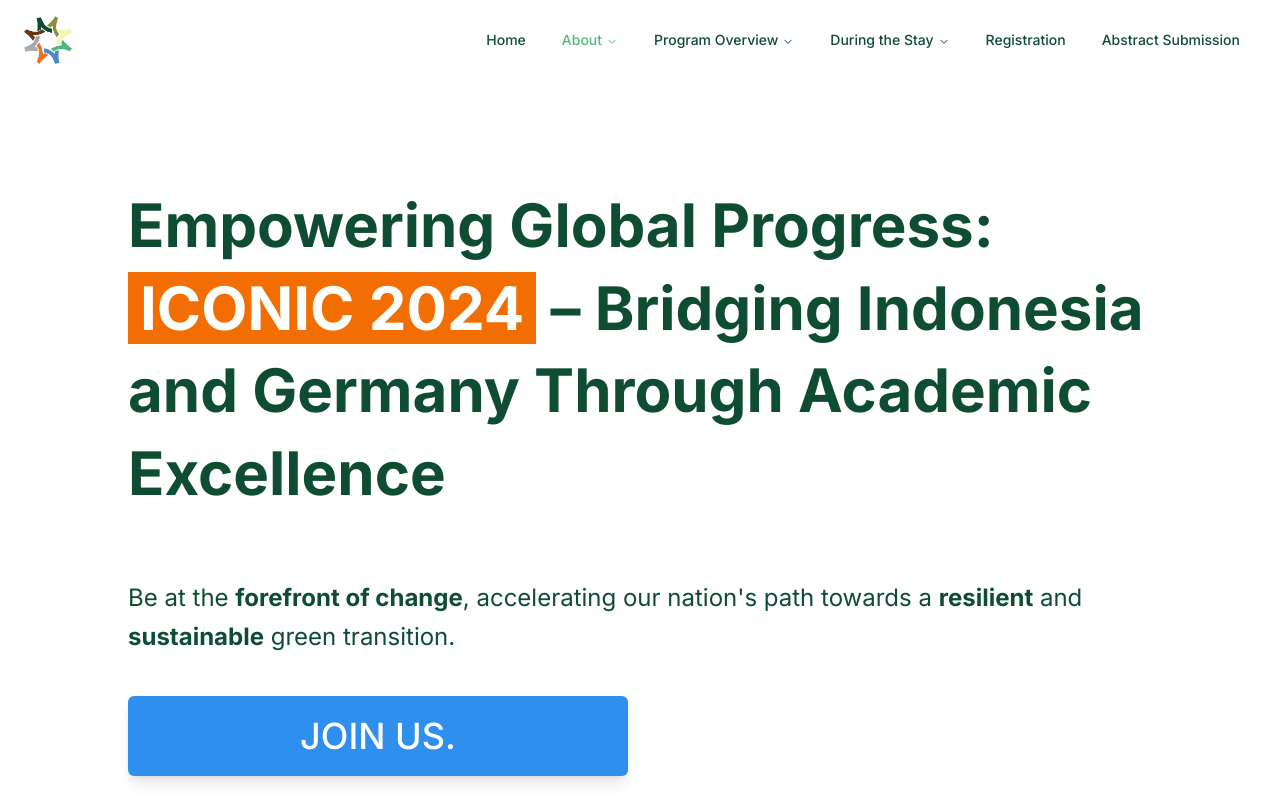
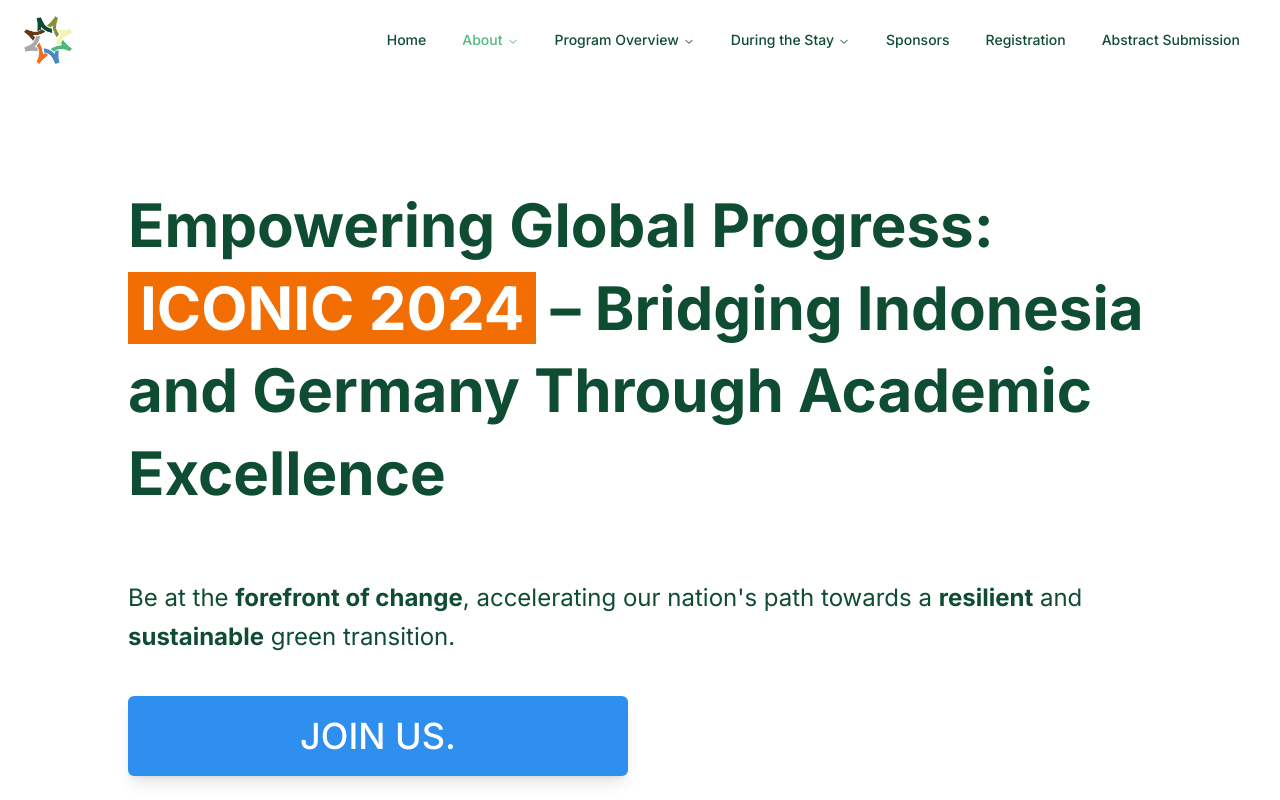
Before and after one commit to ppijerman/iconic-24, a Next.js app: page /about in a window 1280 px wide. Shown: the top 800 px of the page. Built offline with nearby package versions, Linux system fonts and the light colour scheme; a web font is replaced by a local one.

Commit message:
added sponsorship to homepage and headers

```diff
--- a/app/(home)/partners.tsx
+++ b/app/(home)/partners.tsx
@@ -101,7 +101,7 @@ export function Partners() {
           className="flex items-center justify-center mx-auto gap-5 w-fit p-2 hover:text-accent2 transition duration-500"
         >
           <h1 className="font-bold text-center text-xl md:text-2xl lg:text-4xl">
-            Learn more about becoming a partner with ICONIC
+            Our Sponsors
           </h1>
           <ArrowRightIcon className="w-12 h-12" />
         </Link>
--- a/components/header.tsx
+++ b/components/header.tsx
@@ -107,6 +107,7 @@ const navItems: NavItem[] = [
       { href: PATHS.FAQ, label: "FAQ" },
     ],
   },
+  { href: PATHS.PARTNERSHIP, label: "Sponsors" },
   { href: PATHS.EVENT_REGISTRATION, label: "Registration" },
   { href: PATHS.SUBMISSION, label: "Abstract Submission" },
 ];
```
